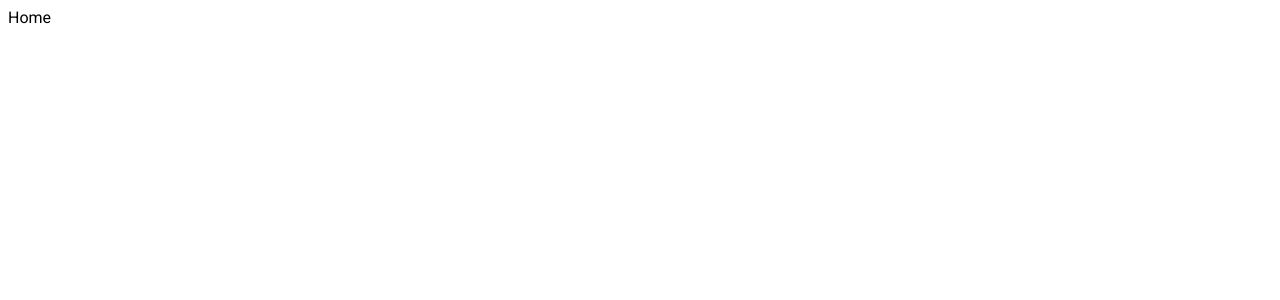
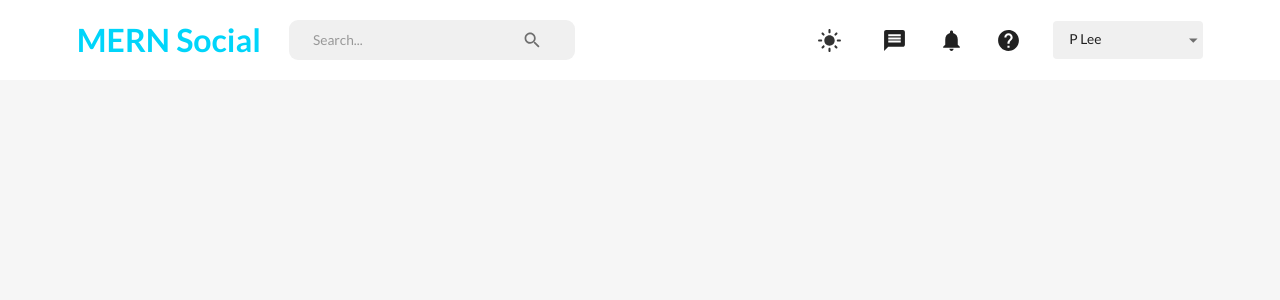
Before and after one commit to pulsar1812/mui-mern-social-client, a React (Create React App) app: page /home in a window 1280 px wide. Shown: the top 300 px of the page. Built offline with nearby package versions, Linux system fonts and the light colour scheme.

Commit message:
Add Navbar

```diff
--- a/src/App.js
+++ b/src/App.js
@@ -1,18 +1,29 @@
+import { useMemo } from 'react'
 import { BrowserRouter, Navigate, Routes, Route } from 'react-router-dom'
+import { useSelector } from 'react-redux'
+import { CssBaseline, ThemeProvider } from '@mui/material'
+import { createTheme } from '@mui/material/styles'
 
 import Home from './scenes/home'
 import Login from './scenes/login'
 import Profile from './scenes/profile'
+import { getDesignTokens } from './theme'
 
 export default function App() {
+  const mode = useSelector((state) => state.mode)
+  const theme = useMemo(() => createTheme(getDesignTokens(mode)), [mode])
+
   return (
     <div className='app'>
       <BrowserRouter>
-        <Routes>
-          <Route path='/' element={<Login />} />
-          <Route path='/home' element={<Home />} />
-          <Route path='/profile/:userId' element={<Profile />} />
-        </Routes>
+        <ThemeProvider theme={theme}>
+          <CssBaseline />
+          <Routes>
+            <Route path='/' element={<Login />} />
+            <Route path='/home' element={<Home />} />
+            <Route path='/profile/:userId' element={<Profile />} />
+          </Routes>
+        </ThemeProvider>
       </BrowserRouter>
     </div>
   )
--- /dev/null
+++ b/src/components/FlexBetween.jsx
@@ -0,0 +1,10 @@
+import { Box } from '@mui/material'
+import { styled } from '@mui/system'
+
+const FlexBetween = styled(Box)({
+  display: 'flex',
+  justifyContent: 'space-between',
+  alignItems: 'center',
+})
+
+export default FlexBetween
--- a/src/index.css
+++ b/src/index.css
@@ -1,4 +1,4 @@
-@import url('https://fonts.googleapis.com/css2?family=Roboto:wght@400;500;700&display=swap');
+@import url('https://fonts.googleapis.com/css2?family=Lato:wght@400;500;700&display=swap');
 
 html,
 body,
@@ -6,5 +6,5 @@
 .app {
   width: 100%;
   height: 100%;
-  font-family: 'Roboto', sans-serif;
+  font-family: 'Lato', sans-serif;
 }
--- a/src/index.js
+++ b/src/index.js
@@ -1,7 +1,7 @@
 import React from 'react'
 import ReactDOM from 'react-dom/client'
 import { Provider } from 'react-redux'
-import { configureStore, getDefaultMiddleware } from '@reduxjs/toolkit'
+import { configureStore } from '@reduxjs/toolkit'
 import {
   persistStore,
   persistReducer,
--- a/src/scenes/home/index.jsx
+++ b/src/scenes/home/index.jsx
@@ -1,5 +1,11 @@
 import React from 'react'
 
+import Navbar from '../navbar'
+
 export default function Home() {
-  return <div>Home</div>
+  return (
+    <div>
+      <Navbar />
+    </div>
+  )
 }
--- /dev/null
+++ b/src/scenes/navbar/index.jsx
@@ -0,0 +1,191 @@
+import { useState } from 'react'
+import { useDispatch, useSelector } from 'react-redux'
+import { useNavigate } from 'react-router-dom'
+import {
+  Box,
+  FormControl,
+  IconButton,
+  InputBase,
+  MenuItem,
+  Select,
+  Typography,
+  useMediaQuery,
+  useTheme,
+} from '@mui/material'
+import {
+  Close,
+  DarkMode,
+  Help,
+  LightMode,
+  Menu,
+  Message,
+  Notifications,
+  Search,
+} from '@mui/icons-material'
+
+import { setMode, logout } from '../../state'
+import FlexBetween from '../../components/FlexBetween'
+
+export default function Navbar() {
+  const [isMobileMenuToggled, setIsMobileMenuToggled] = useState(false)
+  const theme = useTheme()
+  const isNonMobile = useMediaQuery('(min-width: 1000px)')
+
+  const navigate = useNavigate()
+  const dispatch = useDispatch()
+  const user = useSelector((state) => state.user)
+
+  const neutralLight = theme.palette.neutral.light
+  const dark = theme.palette.neutral.dark
+  const primaryLight = theme.palette.primary.light
+  const background = theme.palette.background.default
+  const alt = theme.palette.background.alt
+
+  // const fullName = `${user.firstName} ${user.lastName}`
+  const fullName = 'P Lee'
+
+  return (
+    <FlexBetween p='1rem 6%' backgroundColor={alt}>
+      <FlexBetween gap='1.75rem'>
+        <Typography
+          fontSize='clamp(1rem, 2rem, 2.25rem)'
+          fontWeight='bold'
+          color='primary'
+          onClick={() => navigate('/home')}
+          sx={{
+            '&:hover': {
+              color: primaryLight,
+              cursor: 'pointer',
+            },
+          }}
+        >
+          MERN Social
+        </Typography>
+        {isNonMobile && (
+          <FlexBetween
+            backgroundColor={neutralLight}
+            gap='3rem'
+            p='0.1rem 1.5rem'
+            borderRadius='9px'
+          >
+            <InputBase placeholder='Search...' />
+            <IconButton>
+              <Search />
+            </IconButton>
+          </FlexBetween>
+        )}
+      </FlexBetween>
+
+      {/* Desktop Nav */}
+      {isNonMobile ? (
+        <FlexBetween gap='2rem'>
+          <IconButton onClick={() => dispatch(setMode())}>
+            {theme.palette.mode === 'dark' ? (
+              <DarkMode sx={{ fontSize: '25px' }} />
+            ) : (
+              <LightMode sx={{ color: dark, fontSize: '25px' }} />
+            )}
+          </IconButton>
+          <Message sx={{ fontSize: '25px' }} />
+          <Notifications sx={{ fontSize: '25px' }} />
+          <Help sx={{ fontSize: '25px' }} />
+          <FormControl variant='standard' value={fullName}>
+            <Select
+              value={fullName}
+              sx={{
+                width: '150px',
+                backgroundColor: neutralLight,
+                p: '0.25rem 1rem',
+                borderRadius: '0.25rem',
+                '& .MuiSvgIcon-root:': {
+                  pr: '0.25rem',
+                  width: '3rem',
+                },
+                '& .MuiSelect-select:focus': {
+                  backgroundColor: neutralLight,
+                },
+              }}
+              input={<InputBase />}
+            >
+              <MenuItem value={fullName}>
+                <Typography>{fullName}</Typography>
+              </MenuItem>
+              <MenuItem onClick={() => dispatch(logout())}>Logout</MenuItem>
+            </Select>
+          </FormControl>
+        </FlexBetween>
+      ) : (
+        <IconButton
+          onClick={() => setIsMobileMenuToggled(!isMobileMenuToggled)}
+        >
+          <Menu />
+        </IconButton>
+      )}
+
+      {/* Mobile Nav */}
+      {!isNonMobile && isMobileMenuToggled && (
+        <Box
+          position='fixed'
+          right='0'
+          bottom='0'
+          height='100%'
+          maxWidth='500px'
+          minWidth='300px'
+          backgroundColor={background}
+          zIndex='10'
+        >
+          <Box display='flex' justifyContent='flex-end' p='1rem'>
+            <IconButton
+              onClick={() => setIsMobileMenuToggled(!isMobileMenuToggled)}
+            >
+              <Close />
+            </IconButton>
+          </Box>
+
+          <FlexBetween
+            display='flex'
+            flexDirection='column'
+            gap='3rem'
+            justifyContent='center'
+            alignItems='center'
+          >
+            <IconButton onClick={() => dispatch(setMode())}>
+              {theme.palette.mode === 'dark' ? (
+                <DarkMode sx={{ fontSize: '25px' }} />
+              ) : (
+                <LightMode sx={{ color: dark, fontSize: '25px' }} />
+              )}
+            </IconButton>
+            <Message sx={{ fontSize: '25px' }} />
+            <Notifications sx={{ fontSize: '25px' }} />
+            <Help sx={{ fontSize: '25px' }} />
+            <FormControl variant='standard' value={fullName}>
+              <Select
+                value={fullName}
+                sx={{
+                  width: '150px',
+                  backgroundColor: neutralLight,
+                  p: '0.25rem 1rem',
+                  borderRadius: '0.25rem',
+                  '& .MuiSvgIcon-root:': {
+                    pr: '0.25rem',
+                    width: '3rem',
+                  },
+                  '& .MuiSelect-select:focus': {
+                    backgroundColor: neutralLight,
+                  },
+                }}
+                input={<InputBase />}
+              >
+                <MenuItem value={fullName}>
+                  <Typography>{fullName}</Typography>
+                </MenuItem>
+                <MenuItem onClick={() => dispatch(logout())}>Logout</MenuItem>
+              </Select>
+            </FormControl>
+          </FlexBetween>
+        </Box>
+      )}
+    </FlexBetween>
+  )
+}
--- a/src/scenes/navbar/navbar.jsx
+++ /dev/null
@@ -1,5 +0,0 @@
-import React from 'react'
-
-export default function Navbar() {
-  return <div>Navbar</div>
-}
--- /dev/null
+++ b/src/theme.js
@@ -0,0 +1,102 @@
+export const colors = {
+  primary: {
+    50: '#E6FBFF',
+    100: '#CCF7FE',
+    200: '#99EEFD',
+    300: '#66E6FC',
+    400: '#33DDFB',
+    500: '#00D5FA',
+    600: '#00A0BC',
+    700: '#006B7D',
+    800: '#00353F',
+    900: '#001519',
+  },
+  grey: {
+    0: '#FFFFFF',
+    10: '#F6F6F6',
+    50: '#F0F0F0',
+    100: '#E0E0E0',
+    200: '#C2C2C2',
+    300: '#A3A3A3',
+    400: '#858585',
+    500: '#666666',
+    600: '#4D4D4D',
+    700: '#333333',
+    800: '#1A1A1A',
+    900: '#0A0A0A',
+    1000: '#000000',
+  },
+}
+
+export const getDesignTokens = (mode) => ({
+  palette: {
+    mode,
+    ...(mode === 'dark'
+      ? {
+          // For dark mode
+          primary: {
+            dark: colors.primary[200],
+            main: colors.primary[500],
+            light: colors.primary[800],
+          },
+          neutral: {
+            dark: colors.grey[100],
+            main: colors.grey[200],
+            mediumMain: colors.grey[300],
+            medium: colors.grey[400],
+            light: colors.grey[700],
+          },
+          background: {
+            default: colors.grey[900],
+            alt: colors.grey[800],
+          },
+        }
+      : {
+          // For light mode
+          primary: {
+            dark: colors.primary[700],
+            main: colors.primary[500],
+            light: colors.primary[50],
+          },
+          neutral: {
+            dark: colors.grey[700],
+            main: colors.grey[500],
+            mediumMain: colors.grey[400],
+            medium: colors.grey[300],
+            light: colors.grey[50],
+          },
+          background: {
+            default: colors.grey[10],
+            alt: colors.grey[0],
+          },
+        }),
+  },
+  typography: {
+    fontFamily: ['Lato', 'sans-serif'].join(','),
+    fontSize: 12,
+    h1: {
+      fontFamily: ['Lato', 'sans-serif'].join(','),
+      fontSize: 40,
+    },
+    h2: {
+      fontFamily: ['Lato', 'sans-serif'].join(','),
+      fontSize: 32,
+    },
+    h3: {
+      fontFamily: ['Lato', 'sans-serif'].join(','),
+      fontSize: 24,
+    },
+    h4: {
+      fontFamily: ['Lato', 'sans-serif'].join(','),
+      fontSize: 20,
+    },
+    h5: {
+      fontFamily: ['Lato', 'sans-serif'].join(','),
+      fontSize: 16,
+    },
+    h6: {
+      fontFamily: ['Lato', 'sans-serif'].join(','),
+      fontSize: 14,
+    },
+  },
+})
```
